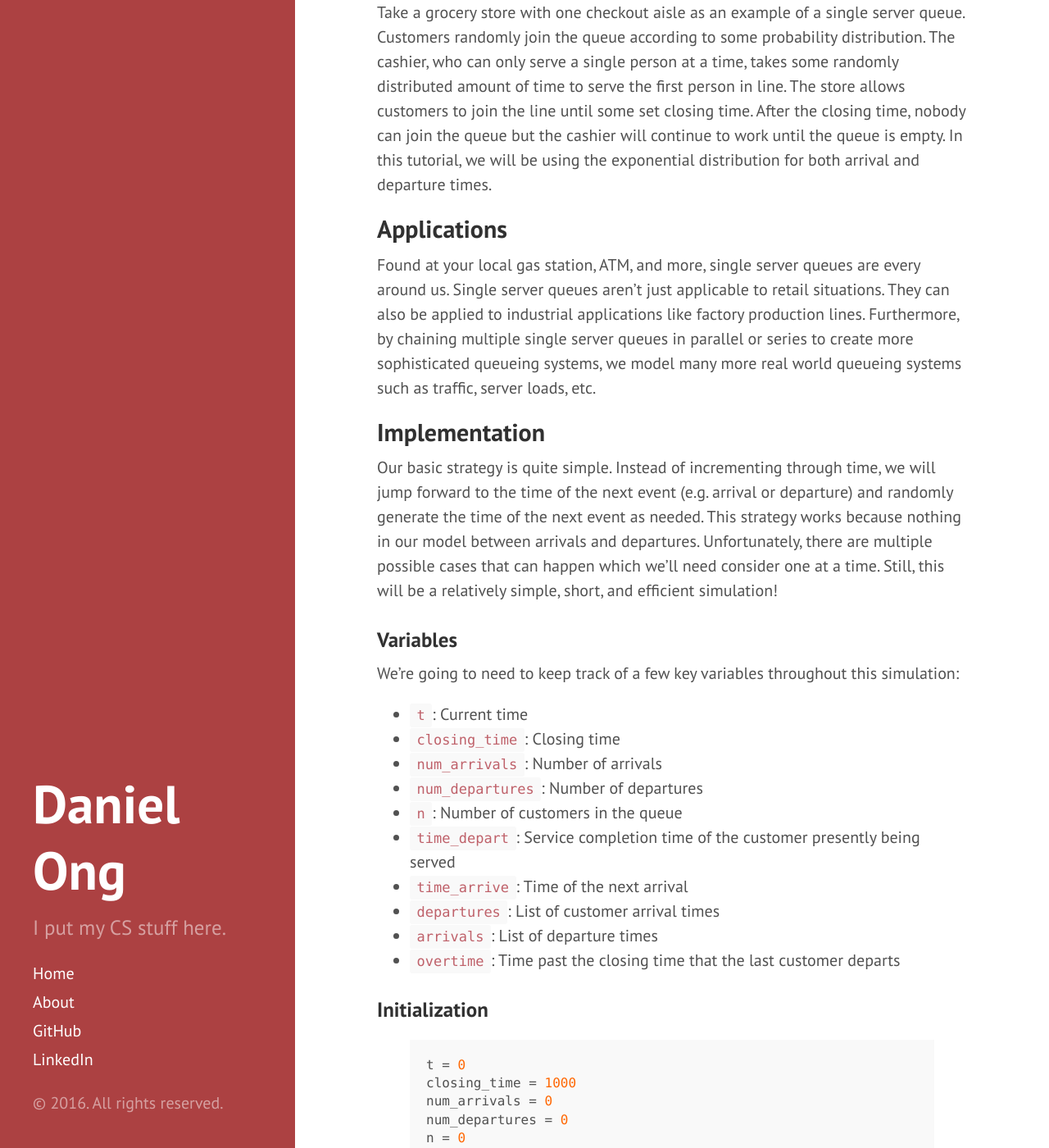
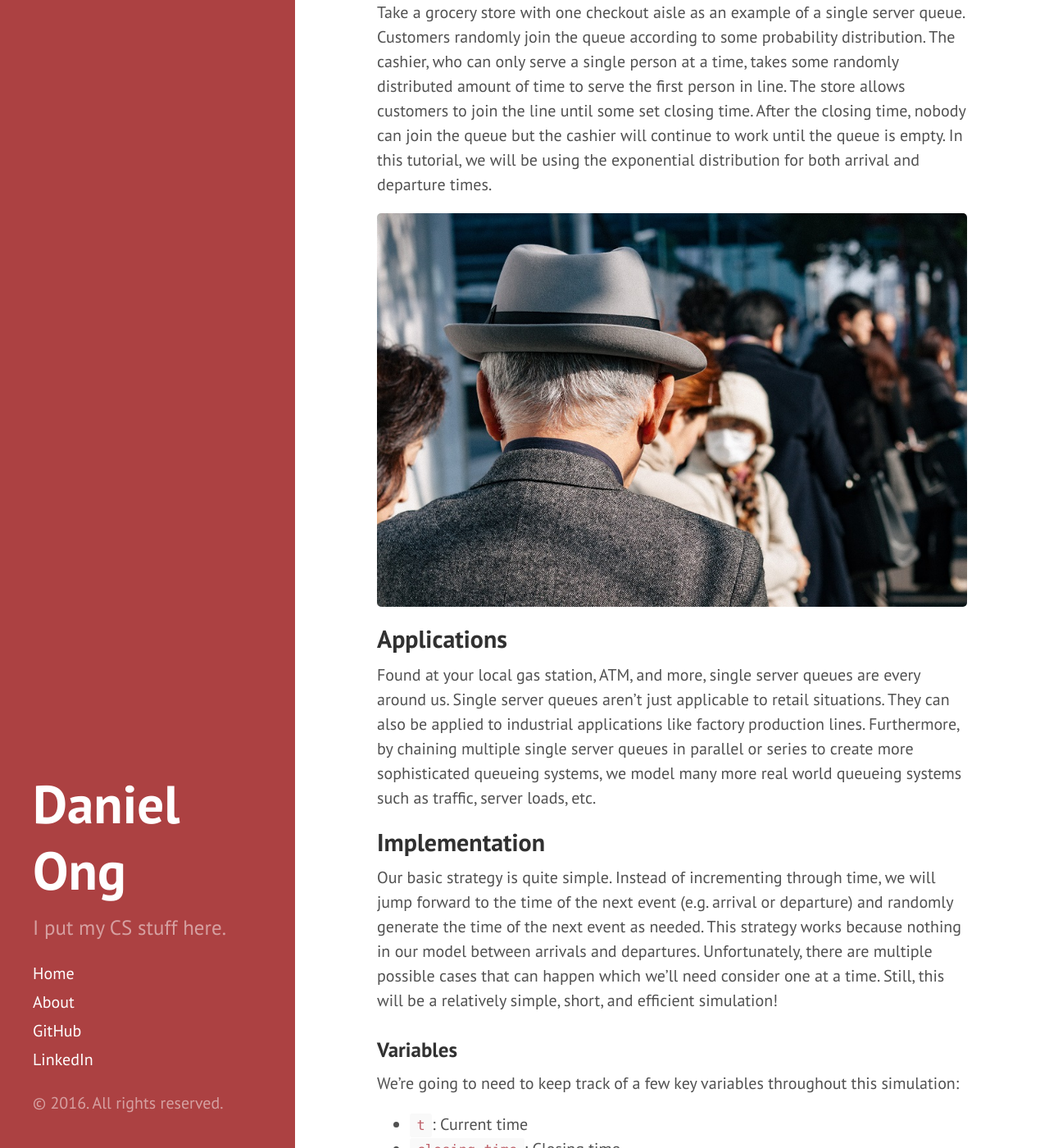
Before and after one commit to danong/danong.github.io, a Jekyll site: the page built from _posts/2016-02-18-single-server-queue.md, in a window 1280 px wide and 1400 px high, scrolled down 465 px. Shown: the whole window at 82% size. Built offline with Jekyll 4.4.1, drawn with Linux system fonts in a browser that asks for light colours; formulas are drawn with MathJax 3.

Commit message:
CSS changes and reorganized image folder

```diff
--- a/_posts/2016-02-18-single-server-queue.md
+++ b/_posts/2016-02-18-single-server-queue.md
@@ -12,6 +12,8 @@
 
 ## A Basic Queue
 Take a grocery store with one checkout aisle as an example of a single server queue. Customers randomly join the queue according to some probability distribution. The cashier, who can only serve a single person at a time, takes some randomly distributed amount of time to serve the first person in line. The store allows customers to join the line until some set closing time. After the closing time, nobody can join the queue but the cashier will continue to work until the queue is empty. In this tutorial, we will be using the exponential distribution for both arrival and departure times.
+
+[![placeholder](/images/2016-02-18-single-server-queue/queue.jpg "Scatter Plot")](/images/2016-02-18-single-server-queue/queue.jpg)
 
 ## Applications
 Found at your local gas station, ATM, and more, single server queues are every around us. Single server queues aren't just applicable to retail situations. They can also be applied to industrial applications like factory production lines. Furthermore, by chaining multiple single server queues in parallel or series to create more sophisticated queueing systems, we model many more real world queueing systems such as traffic, server loads, etc.
@@ -100,4 +102,4 @@
 Lorem ipsum
 
 $$\sum_{n=1}^\infty 1/n^2 = \frac{\pi^2}{6}$$
-[![placeholder](/images/ssqueue_scatter.png "Scatter Plot")](/images/ssqueue_scatter.png)
+[![placeholder](/images/2016-02-18-single-server-queue/ssqueue_scatter.png "Scatter Plot")](/images/2016-02-18-single-server-queue/ssqueue_scatter.png)
--- a/public/css/poole.css
+++ b/public/css/poole.css
@@ -286,7 +286,7 @@
  */
 
 .container {
-  max-width: 38rem;
+  max-width: 60rem;
   padding-left:  1rem;
   padding-right: 1rem;
   margin-left:  auto;
```
Also changed, not shown: images/2016-02-18-single-server-queue/queue.jpg (added), images/2016-02-18-single-server-queue/ssqueue_scatter.png (renamed from Images/ssqueue_scatter.png), images/ssqueue_scatter.png (deleted).
